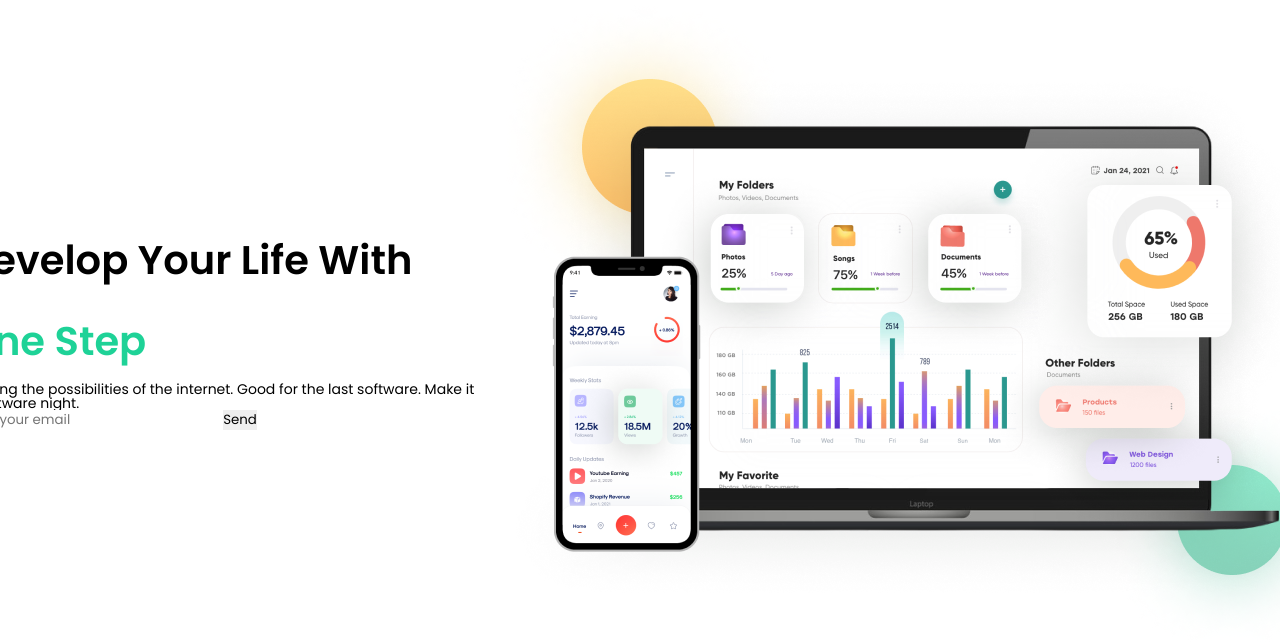
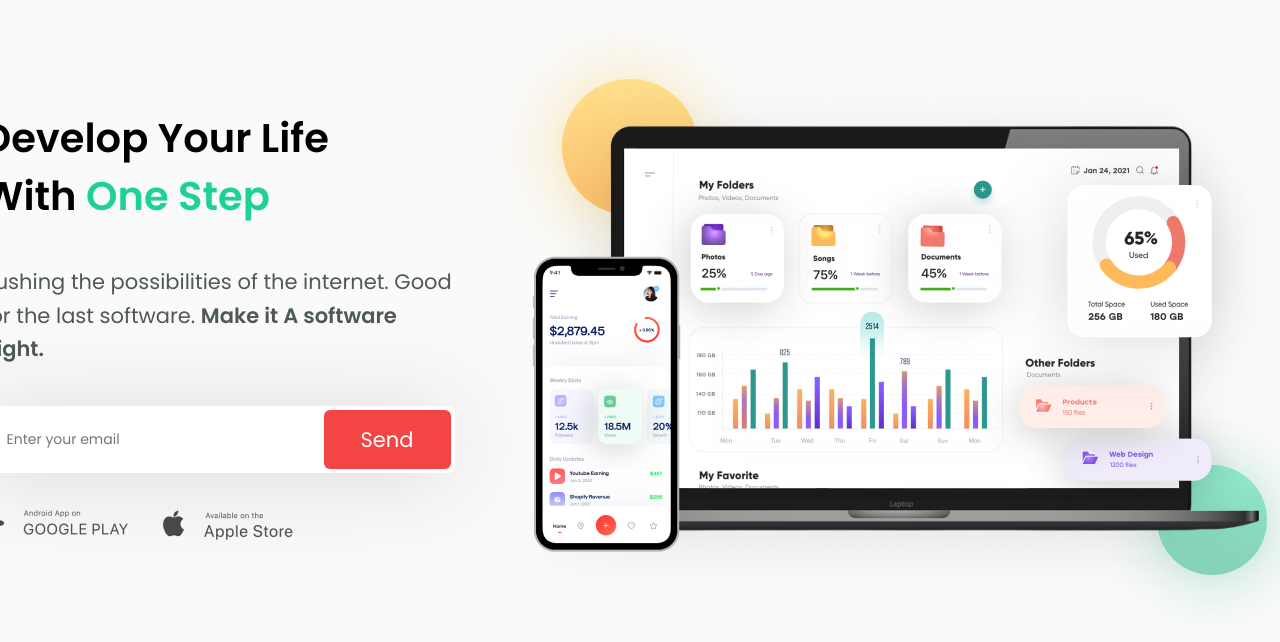
Before and after one commit to VitaliiKotsyubinsky/-------------2-, a plain HTML site: page index.html in a window 1280 px wide. Shown: the top 642 px of the page. Drawn offline with Linux system fonts and the light colour scheme.

Commit message:
finish main

```diff
--- a/index.html
+++ b/index.html
@@ -19,16 +19,20 @@
     <main>
         <div class="main__wrapper">
             <div class="main__form">
-                <h1>Develop Your Life With <span>One Step</span></h1>
+
+                <h1>Develop Your Life<br> With <span>One Step</span></h1>
+
                 <p>Pushing the possibilities of the internet. Good for
-                    the last software. Make it A software night.</p>
-                <div class="main__form btn">
+                    the last software. <span> Make it A software night.</span></p>
+                <div class="main__form_btn">
                     <input name="input" type="text" placeholder="Enter your email" />
-                    <button type="submit">Send</button>
+                    <button type="submit" class="btn">Send</button>
                 </div>
                 <div class="main__link">
-                    <a href="#" class="google"></a>
-                    <a href="#" class="apple"></a>
+                    <a href="https://www.google.com.ua/?hl=ru" class="google"><img src="/img/Daco_4455921 1.png"
+                            alt="google"></a>
+                    <a href="https://www.apple.com/ua/" class="apple"><img src="/img/Daco_4455921 2.png"
+                            alt="google"></a>
                 </div>
 
 
--- a/style.css
+++ b/style.css
@@ -1,5 +1,6 @@
 body {
     font-family: 'Poppins', sans-serif;
+    background-color: #FAFAFA;
 
 }
 
@@ -10,19 +11,63 @@ body {
     align-items: center;
     justify-content: center;
 
-
 }
 
 .main__form {
     width: 512px;
+
 }
 
 .main__form>h1 {
     font-weight: 700;
     line-height: 81px;
     font-size: 40px;
+    line-height: 58px;
+    padding-bottom: 40px;
 }
 
 h1>span {
     color: #1ED297;
 }
+
+p {
+    font-size: 21px;
+    color: #4E5A51;
+    line-height: 160%;
+    padding-bottom: 40px;
+}
+
+p>span {
+    font-weight: bold;
+}
+
+.main__form_btn {
+    width: 472px;
+    background-color: #ffff;
+    display: flex;
+    justify-content: space-between;
+    filter: drop-shadow(-5px 5px 45px rgba(2, 18, 6, 0.15));
+    border-radius: 6px;
+    margin-bottom: 36px;
+
+
+}
+
+input {
+    padding-left: 24px;
+    font-weight: 400;
+    font-size: 14px;
+}
+
+.btn {
+    background-color: #F44545;
+    padding: 14px 37px;
+    border-radius: 6px;
+    margin: 4px;
+    color: #ffff;
+    font-size: 21px;
+}
+
+.google {
+    padding-right: 30px;
+}
```
